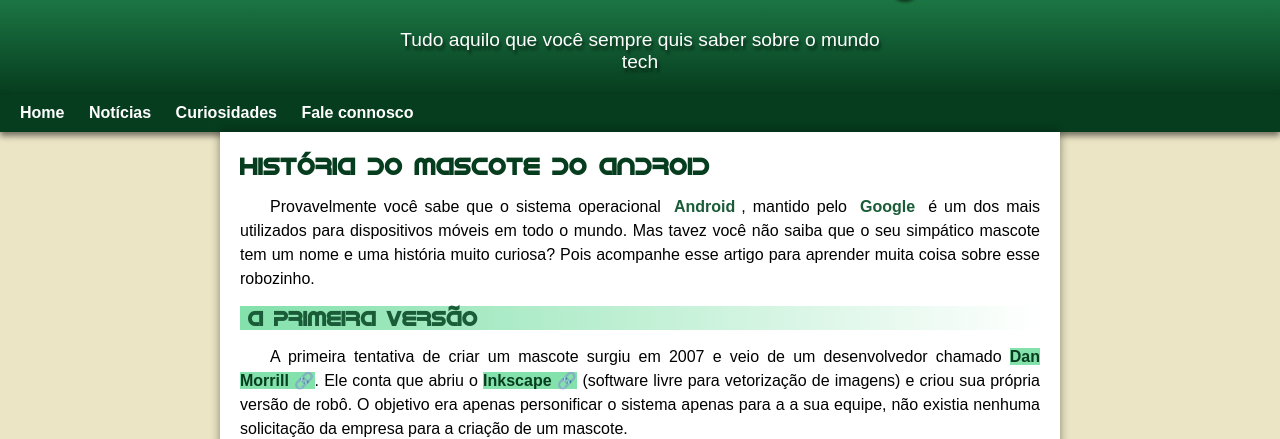
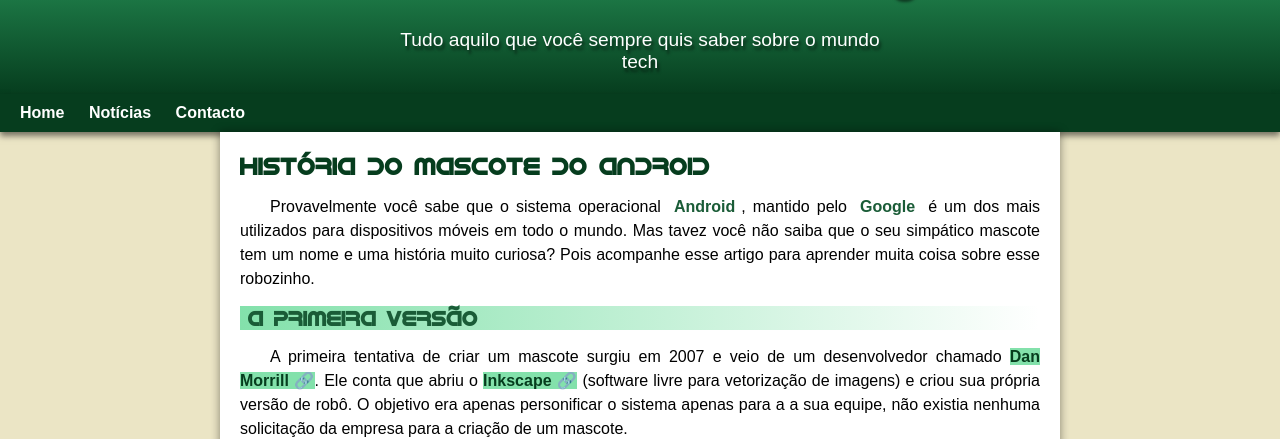
Before and after one commit to samuelhelton51/projeto-android, a plain HTML site: page index.html in a window 1280 px wide. Shown: the part 86-525 px from the top of the page. Drawn offline with Linux system fonts and the light colour scheme.

Commit message:
Mudei o nav

```diff
--- a/index.html
+++ b/index.html
@@ -16,8 +16,7 @@
     <nav>
         <a href="#">Home</a>
         <a href="#">Notícias</a>
-        <a href="#">Curiosidades</a>
-        <a href="#">Fale connosco</a>
+        <a href="#">Contacto</a>
     </nav>
 
     <main>
```
Also changed, not shown: estilo/style.css (line endings or trailing spaces).
